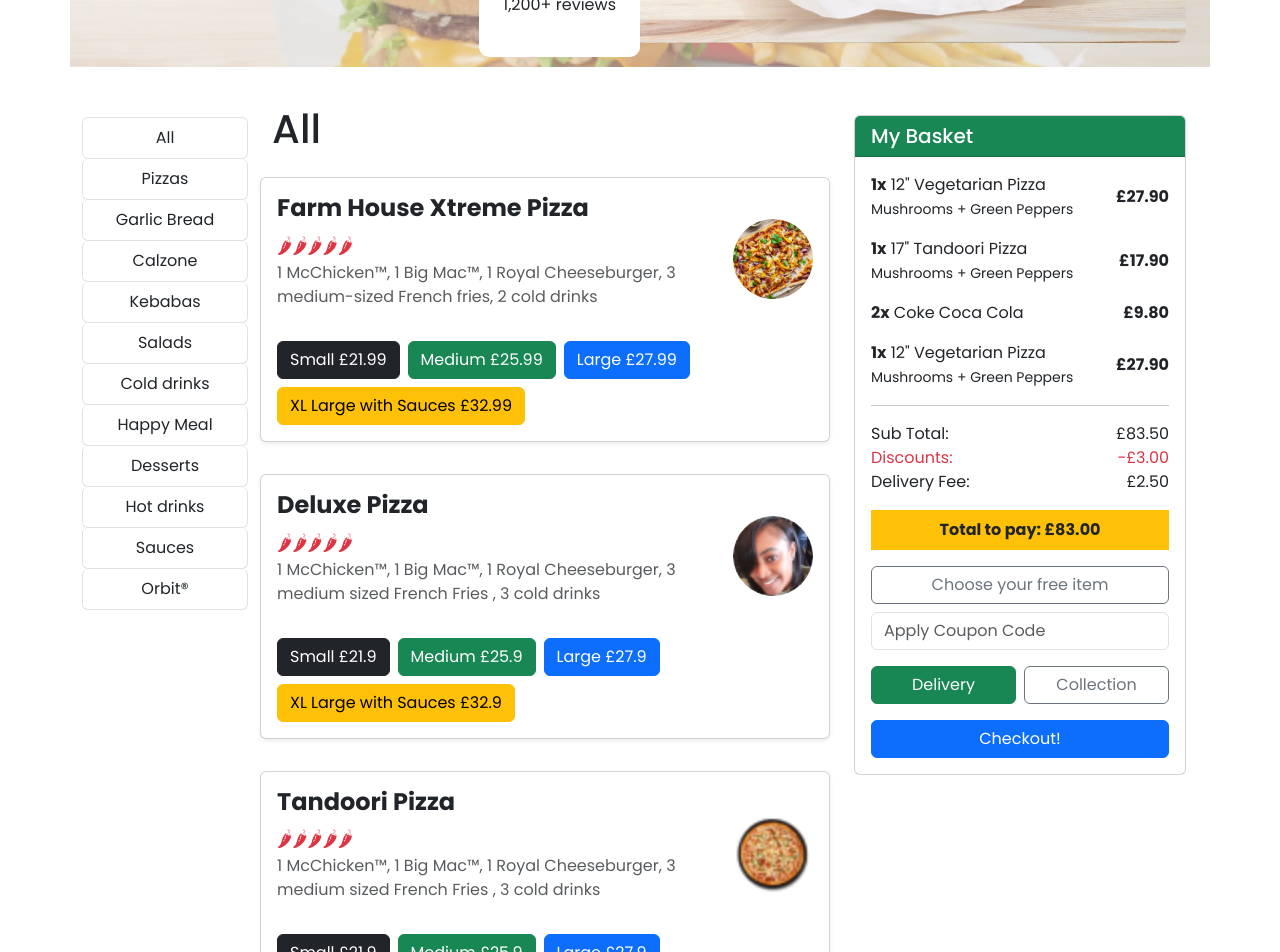
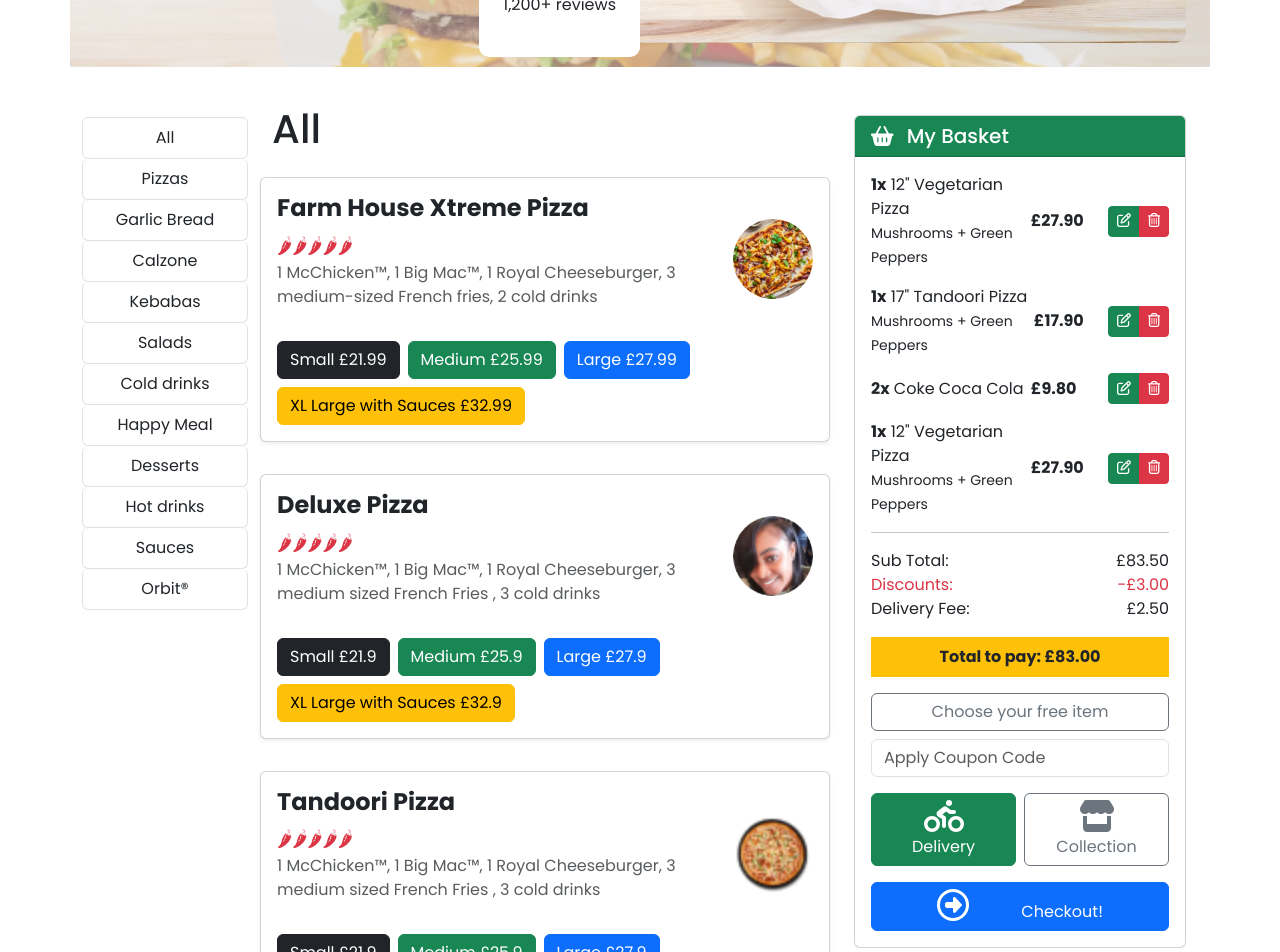
Before and after one commit to bijoymalaker/quickBite, a Vue app: page /restaurants in a window 1280 px wide. Shown: the part 460-1412 px from the top of the page. Built offline with nearby package versions, Linux system fonts and the light colour scheme.

Commit message:
Shopping backet bug fixed

```diff
--- a/src/components/ShoppingBacket.vue
+++ b/src/components/ShoppingBacket.vue
@@ -2,7 +2,7 @@
   <div class="container mt-4">
     <div class="card">
       <div class="card-header bg-success text-white">
-          <h5 class="mb-0">My Basket</h5>
+        <h5 class="mb-0"><font-awesome-icon icon="fa-solid fa-basket-shopping" class="me-2" /> My Basket</h5>
       </div>
       <div class="card-body">
         <div v-for="(item, index) in cart" :key="index" class="d-flex justify-content-between align-items-center mb-3">
@@ -11,6 +11,11 @@
             <small>{{ item.description }}</small>
           </div>
           <div class="fw-bold">£{{ (item.price * item.quantity).toFixed(2) }}</div>
+          <div class="btn-group ms-3">
+            <button class="btn btn-success btn-sm ms-2"><font-awesome-icon
+                icon="fa-regular fa-pen-to-square" /></button>
+            <button class="btn btn-danger btn-sm"><font-awesome-icon icon="fa-regular fa-trash-can" /></button>
+          </div>
         </div>
 
         <hr />
@@ -37,15 +42,28 @@
         </div>
 
         <div class="d-flex justify-content-between mt-3">
-            <button class="btn btn-success w-50 me-2">Delivery</button>
-            <button class="btn btn-outline-secondary w-50">Collection</button>
+          <button class="btn btn-success w-50 me-2"><font-awesome-icon icon="fa-solid fa-person-biking"
+              class="fs-2" /><br />Delivery</button>
+          <button class="btn btn-outline-secondary w-50"><font-awesome-icon icon="fa-solid fa-store"
+              class="fs-2" /><br />Collection</button>
         </div>
 
         <div v-if="total < minimumDelivery" class="alert alert-danger text-center mt-3">
           Minimum delivery is £20. You must spend £{{ (minimumDelivery - total).toFixed(2) }} more for checkout!
         </div>
 
-          <button :disabled="total < minimumDelivery" class="btn btn-primary w-100 mt-3">Checkout!</button>
+        <button @mouseover="showAlert = true" @mouseleave="showAlert = false" :disabled="total < minimumDelivery" class="btn btn-primary w-100 mt-3">
+          <font-awesome-icon icon="fa-regular fa-circle-right" class="me-5 fs-2" /> Checkout!
+        </button>
+      </div>
+    </div>
+    <div class="alert-container" v-show="showAlert">
+      <div class="alert alert-dark text-white d-flex flex-column align-items-center p-3">
+        <i class="bi bi-exclamation-triangle-fill fs-4"></i>
+        <p class="mb-0 text-center">
+          We are open now, but delivery starts at <span class="text-warning fw-bold">18:00</span>.
+          However, you may order and collect in store now.
+        </p>
       </div>
     </div>
   </div>
@@ -56,6 +74,7 @@
   name: "ShoppingBasket",
   data() {
     return {
+      showAlert: false,
       cart: [
         { name: "12\" Vegetarian Pizza", description: "Mushrooms + Green Peppers", price: 27.90, quantity: 1 },
         { name: "17\" Tandoori Pizza", description: "Mushrooms + Green Peppers", price: 17.90, quantity: 1 },
@@ -64,7 +83,9 @@
       ],
       discount: 3.00,
       deliveryFee: 2.50,
-        minimumDelivery: 20
+      minimumDelivery: 20,
+      deliveryTime: "18:00",
+      showAlert: false,
     };
   },
   computed: {
@@ -83,4 +104,18 @@
   max-width: 400px;
   margin: auto;
 }
+
+.alert-container {
+  display: flex;
+  justify-content: center;
+  align-items: center;
+  margin-top: 20px;
+}
+
+.alert {
+  background-color: #0a0a0a;
+  border-radius: 10px;
+  max-width: 400px;
+  text-align: center;
+}
 </style>
--- a/src/components/Topbar.vue
+++ b/src/components/Topbar.vue
@@ -1,13 +1,12 @@
 <template lang="">
-
-        <!-- Top Bar -->
+      <!-- Top Bar -->
     <div class="container-fluid bg-light pb-2">
         <div class="container d-flex align-items-center justify-content-between">
 
             <!-- Promo Section -->
             <div class="d-flex align-items-center topbar-font">
                 <!-- <font-awesome-icon icon="fa-solid fa-star" /> -->
-                <font-awesome-icon icon="fa-regular fa-star" class="red me-2"/>
+                <font-awesome-icon icon="fa-solid fa-star" class="red me-2"/>
                 <span>Get 5% Off your first order,</span>
                 <a href="#" class="change-location ms-2">Promo: ORDERS</a>
             </div>
@@ -34,8 +33,8 @@
 </template>
 <script>
 
-
     export default {
+        name: "Topbar",
 
     }
 </script>
--- a/src/main.js
+++ b/src/main.js
@@ -14,13 +14,13 @@ import { library } from '@fortawesome/fontawesome-svg-core'
 import { FontAwesomeIcon } from '@fortawesome/vue-fontawesome'
 
 /* import specific icons */
-import { faUserSecret, faLocationDot, faBasketShopping, faPersonCirclePlus, faStarHalfStroke, faStar } from '@fortawesome/free-solid-svg-icons'
+import { faUserSecret, faLocationDot, faBasketShopping, faPersonCirclePlus, faStarHalfStroke, faStar, faPersonBiking, faStore } from '@fortawesome/free-solid-svg-icons'
 import { faFacebookF, faTwitter, faInstagram, faYoutube, faAppStore, faGooglePlay } from '@fortawesome/free-brands-svg-icons'
-import { faCircleDown } from '@fortawesome/free-regular-svg-icons'
+import { faCircleDown, faTrashCan, faPenToSquare, faCircleRight } from '@fortawesome/free-regular-svg-icons'
 
 
 /* add icons to the library */
-library.add(faUserSecret, faStar, faStar, faFacebookF, faTwitter, faInstagram, faYoutube, faAppStore, faGooglePlay, faLocationDot, faBasketShopping, faCircleDown, faPersonCirclePlus, faStarHalfStroke)
+library.add(faUserSecret, faStar, faStar, faFacebookF, faTwitter, faInstagram, faYoutube, faAppStore, faGooglePlay, faLocationDot, faBasketShopping, faCircleDown, faPersonCirclePlus, faStarHalfStroke, faTrashCan, faPenToSquare, faPersonBiking, faCircleRight, faStore)
 
 
 
```
Lines whose indentation alone changed are shown as unchanged.
